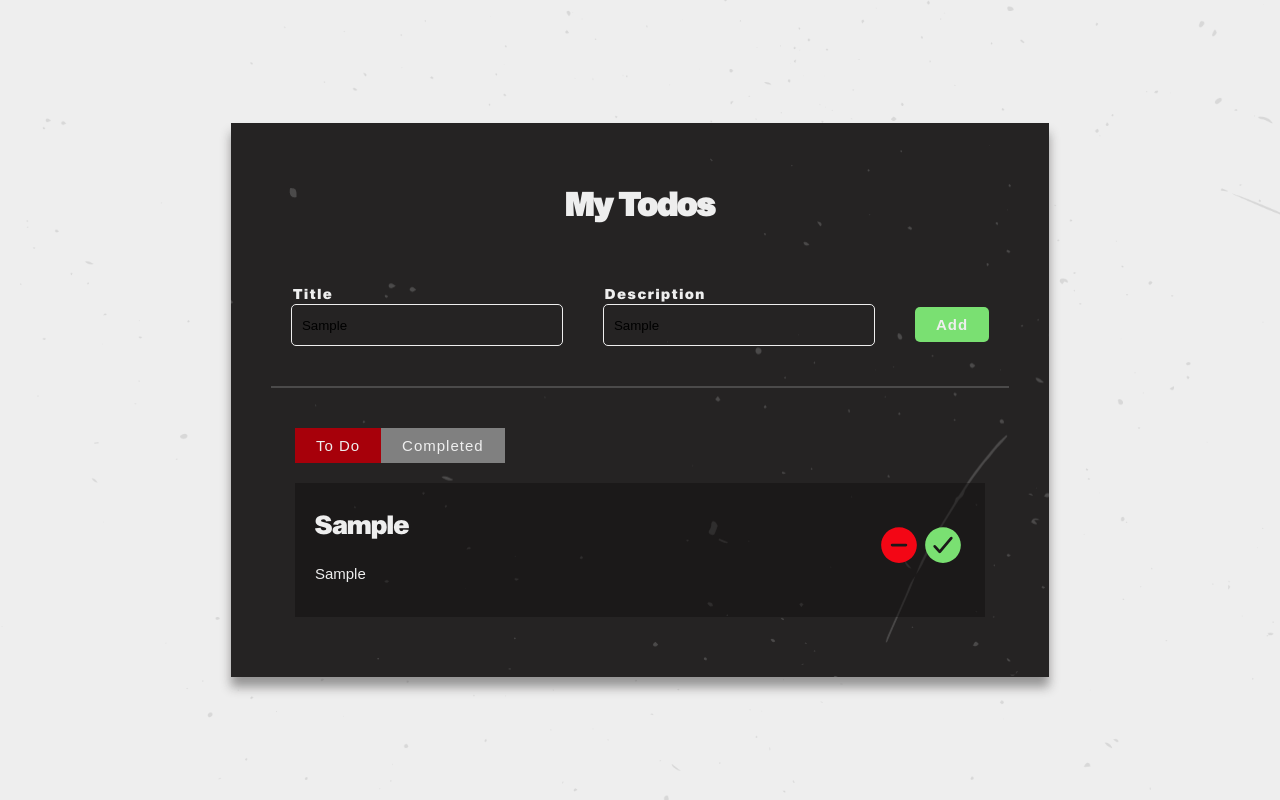
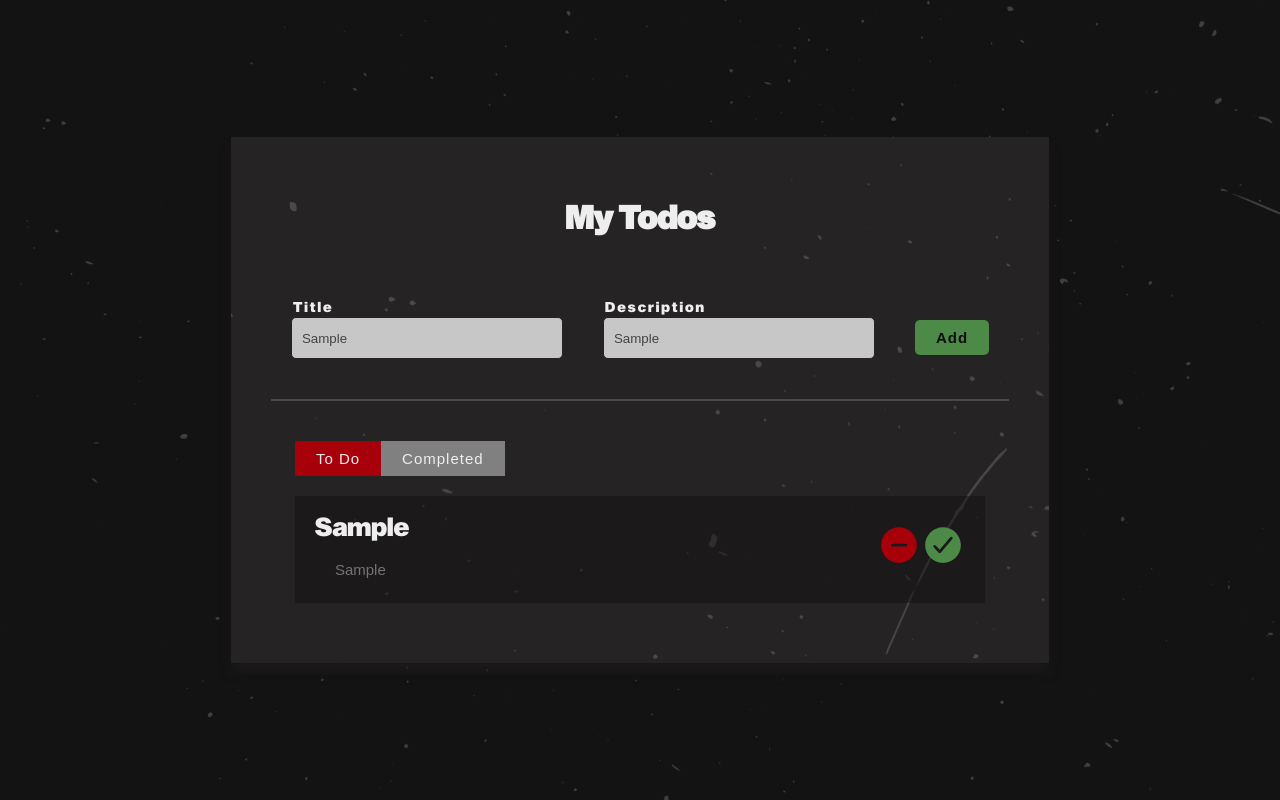
Before and after one commit to PatriusCastro/todo_app, a React (Create React App) app in the folder todo-app/: page / in a window 1280 px wide. Both pictures are taken after typing "Sample", "Sample" into the empty fields and a click on the button "Add". Built offline with nearby package versions, Linux system fonts and the light colour scheme.

Commit message:
delete function: done

```diff
--- a/todo-app/src/App.css
+++ b/todo-app/src/App.css
@@ -19,7 +19,7 @@
 .App {
   font-family: "Sequel", sans-serif;
   background: url(assets/bgg.png);
-  background-color: var(--bg-color);
+  background-color: #131313;
   display: flex;
   flex-direction: column;
   position: relative;
@@ -67,8 +67,9 @@
 }
 
 .todo_input_item input {
-  background-color: transparent;
-  border: 1px solid #eeeeee;
+  background-color: #c7c7c7;
+  color: #464444;
+  border: 1px solid var(--second-color);
   border-radius: 5px;
   padding: 2px 10px;
   width: 250px;
@@ -76,22 +77,21 @@
   transition: ease .50s;
 }
 
-.todo_input_item input:focus {
+.todo_input_item input:focus{
   background-color: #eeeeee;
-  border: 1px solid black;
+  border: 1px solid transparent;
   height: 36px;
   transition: ease .50s;
-
 }
 
 .todo_input_item button {
   display: block;
   margin: 0 auto;
   padding: 8px 20px;
-  background: var(--green);
+  background: #4d8a48;
   border: 1px solid transparent;
   border-radius: 5px;
-  color: var(--bg-color);
+  color: var(--text-color);
   letter-spacing: 1px;
   margin-top: 20px;
   font-size: var(--p-font);
@@ -101,8 +101,8 @@
 }
 
 .todo_input_item button:hover {
-  color: var(--bg-color);
-  background-color: var(--text-color);
+  color: var(--text-color);
+  background-color: var(--green);
   cursor: pointer;
   transition: .5s;
 }
@@ -128,10 +128,14 @@
   transition: ease .50s;
 }
 
-.todo_list{
+
+.todo_list_item{
+  display: flex;
+  align-items: center;
+  justify-content: space-between;
+  margin: 20px 0;
   background-color: #0f0e0e77;
-  margin: 20px 0;
-  padding: 0 20px;
+  padding: 5px 20px;
 }
 
 .todo_list_item p{
@@ -151,10 +155,19 @@
   background-color: var(--main-color);
 }
 
-.todo_list_item {
-  display: flex;
+.todo_list_desc {
+  display: block;
   align-items: center;
-  justify-content: space-between;
+}
+
+.todo_list_item h3 {
+  margin: 10px 0;
+}
+
+.todo_list_item p {
+  padding: 0;
+  margin: 20px;
+  color: #747474;
 }
 
 .todo_list_btn {
@@ -162,9 +175,21 @@
 }
 
 .todo_list_btn .icon{
-  color: #f30615;
+  color: #a7000a;
+  transition: ease-in .3s;
+}
+
+.todo_list_btn .icon:hover{
+  color: #e90110;
+  transition: ease-in .3s;
 }
 
 .todo_list_btn .checkicon{
+  color: #4d8a48;
+  transition: ease-in .3s;
+}
+
+.todo_list_btn .checkicon:hover{
   color: var(--green);
+  transition: ease-in .3s;
 }
--- a/todo-app/src/App.js
+++ b/todo-app/src/App.js
@@ -1,4 +1,4 @@
-import React,{useState} from 'react';
+import React,{useEffect, useState} from 'react';
 import { IoRemoveCircle } from "react-icons/io5";
 import { IoCheckmarkCircle } from "react-icons/io5";
 import './App.css';
@@ -13,12 +13,28 @@ function App() {
     let newTodoItem = {
       title:newTitle,
       description:newDesc
-    }
+    };
 
     let updatedTodoArr = [...AllTodos];
     updatedTodoArr.push(newTodoItem);
     setTodos(updatedTodoArr);
+    localStorage.setItem('todolist', JSON.stringify(updatedTodoArr))
+  };
+
+  const handleDeleteTodo = (index)=>{
+    let reducedTodo = [...AllTodos];
+    reducedTodo.splice(index, 1);
+
+    localStorage.setItem('todolist', JSON.stringify(reducedTodo));
+    setTodos(reducedTodo);
   }
+
+  useEffect(()=>{
+    let savedTodoList = JSON.parse(localStorage.getItem('todolist'));
+    if(savedTodoList){
+      setTodos(savedTodoList);
+    }
+  },[])
 
   return (
     <div className="App">
@@ -55,16 +71,15 @@ function App() {
             {AllTodos.map((item, index)=>{
               return(
                 <div className="todo_list_item" key={index}>
-                  <div>
+                  <div className="todo_list_desc">
                     <h3>{item.title}</h3>
                     <p>{item.description}</p>
                   </div>
 
                   <div className="todo_list_btn">
-                    <IoRemoveCircle className="icon" title="Delete?" />
+                    <IoRemoveCircle className="icon" onClick={()=>handleDeleteTodo(index)} title="Delete?" />
                     <IoCheckmarkCircle className="checkicon" title="Complete?" />
                   </div>
-
                 </div>
               )
             })}
```
